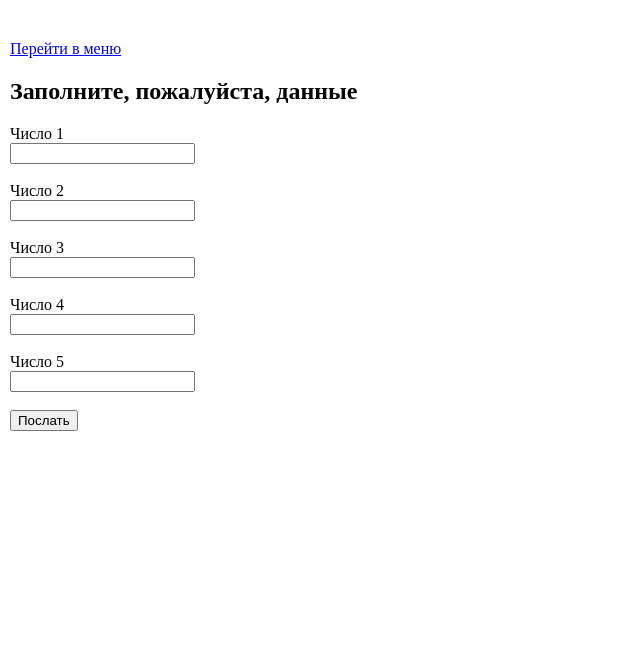
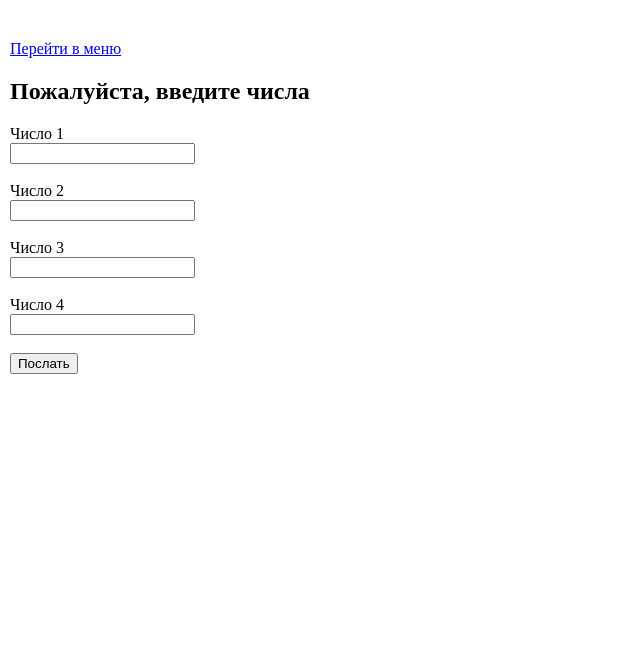
Before and after one commit to AlenaStrelnikova/web-programming-labs-2, a Flask app: page /exam/ in a window 1280 px wide. Shown: the part 58-729 px from the top of the page, without its empty margins (0-640 px from the left). Run offline with Flask 3, Linux system fonts and the light colour scheme.

Commit message:
Задание Экзамен

```diff
--- a/exam.py
+++ b/exam.py
@@ -11,8 +11,6 @@ def main ():
         n2 = request.form.get('n2')
         n3 = request.form.get('n3')
         n4 = request.form.get('n4')
-        n5 = request.form.get('n5')
-
 
         if not n1 or not n1.isdigit():
             errors['n1'] = 'Пожалуйста, введите корректное число в поле Число 1.'
@@ -26,13 +24,10 @@ def main ():
         if not n4 or not n4.isdigit():
             errors['n4'] = 'Пожалуйста, введите корректное число в поле Число 4.'
 
-        if not n5 or not n5.isdigit():
-            errors['n5'] = 'Пожалуйста, введите корректное число в поле Число 5.'
-
         if not errors:
-            numbers = [int(n1), int(n2), int(n3), int(n4), int(n5)]
-            numbers.sort(reverse=True)
-            result = numbers[:2]
+            numbers = [int(n1), int(n2), int(n3), int(n4)]
+            numbers.sort(reverse=False)
+            result = numbers
         else:
             result = None
     else:
--- a/templates/exam/exam.html
+++ b/templates/exam/exam.html
@@ -15,7 +15,7 @@
 
 {% else %}
 
-<h2>Заполните, пожалуйста, данные</h2>
+<h2>Пожалуйста, введите числа</h2>
 
 
     <form method="POST">
@@ -43,12 +43,6 @@
             <span class="error">{{ errors.n4 }}</span>
         </div><br>
 
-        <label>Число 5</label>
-        <div>
-            <input type="text" name="n5" value="{{ request.form.n5 or '' }}">
-            <span class="error">{{ errors.n5 }}</span>
-        </div><br>
-
         <div>
             <button type="submit">Послать</button>
         </div>
```
